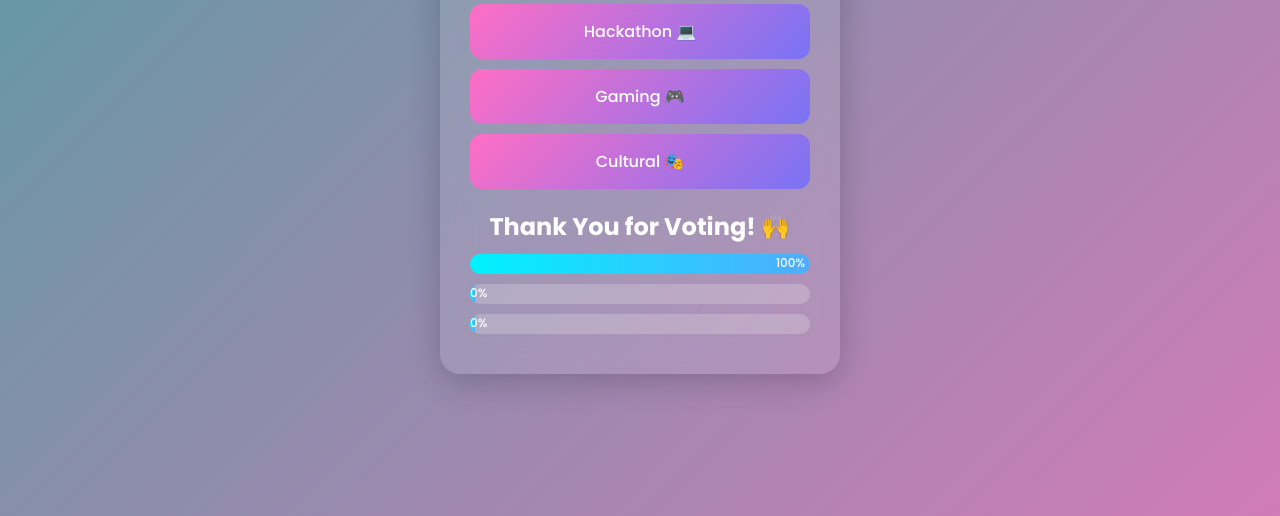
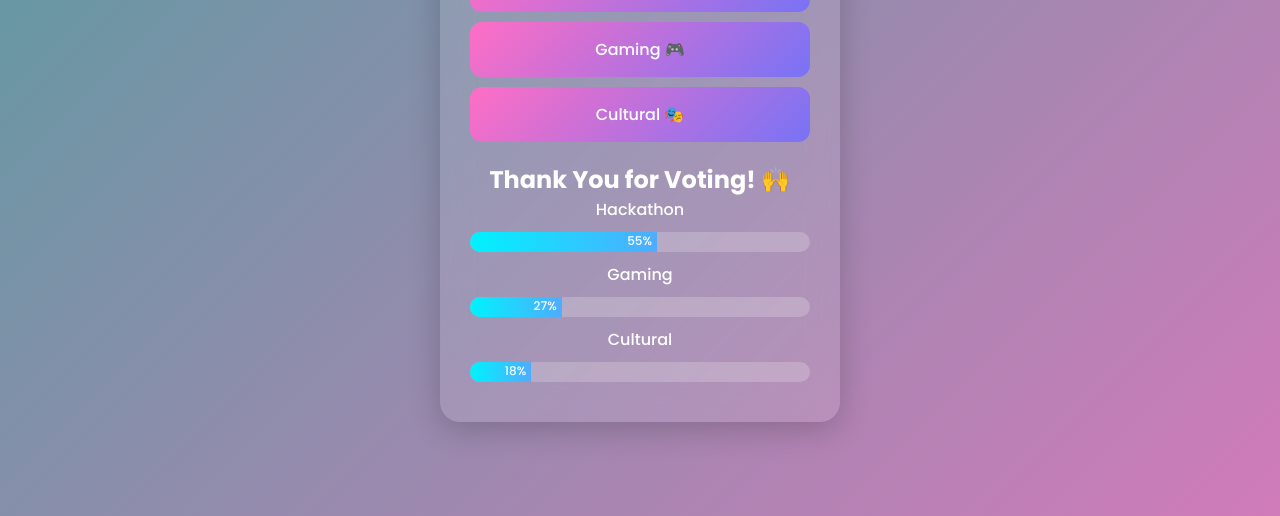
Before and after one commit to Pranjali14-pds/pranjali-shedage, a plain HTML site: page index.html in a window 1280 px wide. Both pictures are taken after a click on the button "Hackathon 💻". Shown: the part 284-800 px from the top of the page. Drawn offline with Linux system fonts and the light colour scheme.

Commit message:
Update index.html

```diff
--- a/index.html
+++ b/index.html
@@ -5,7 +5,6 @@
 <meta name="viewport" content="width=device-width, initial-scale=1.0">
 <title>Event Voting System</title>
 
-<!-- Google Font -->
 <link href="https://fonts.googleapis.com/css2?family=Poppins:wght@300;500;700&display=swap" rel="stylesheet">
 
 <style>
@@ -16,7 +15,6 @@
     font-family: 'Poppins', sans-serif;
 }
 
-/* 🌈 Background */
 body {
     height: 100vh;
     display: flex;
@@ -32,7 +30,6 @@ body {
     100% { background-position: right; }
 }
 
-/* 🧊 Glass Card */
 .container {
     width: 90%;
     max-width: 400px;
@@ -43,14 +40,12 @@ body {
     box-shadow: 0 8px 32px rgba(0,0,0,0.2);
     text-align: center;
     color: white;
-    animation: fadeIn 1s ease;
 }
 
 h1 {
     margin-bottom: 20px;
 }
 
-/* 🔘 Buttons */
 .btn {
     display: block;
     width: 100%;
@@ -70,11 +65,9 @@ h1 {
     box-shadow: 0 0 15px rgba(255,255,255,0.6);
 }
 
-/* 📊 Result Section */
 .result {
     margin-top: 20px;
-    display: none;
-    animation: slideUp 0.6s ease;
+    display: block;
 }
 
 .bar {
@@ -92,18 +85,6 @@ h1 {
     padding-right: 5px;
     font-size: 12px;
 }
-
-/* ✨ Animations */
-@keyframes fadeIn {
-    from {opacity: 0;}
-    to {opacity: 1;}
-}
-
-@keyframes slideUp {
-    from {transform: translateY(30px); opacity: 0;}
-    to {transform: translateY(0); opacity: 1;}
-}
-
 </style>
 </head>
 
@@ -112,23 +93,24 @@ h1 {
 <div class="container">
     <h1>Vote for Your Favorite Event 🎉</h1>
 
-    <!-- Buttons -->
     <button class="btn" onclick="vote('hackathon')">Hackathon 💻</button>
     <button class="btn" onclick="vote('gaming')">Gaming 🎮</button>
     <button class="btn" onclick="vote('cultural')">Cultural 🎭</button>
 
-    <!-- Result -->
     <div class="result" id="result">
         <h2>Thank You for Voting! 🙌</h2>
 
+        <p>Hackathon</p>
         <div class="bar">
             <div class="fill" id="hackathonBar">0%</div>
         </div>
 
+        <p>Gaming</p>
         <div class="bar">
             <div class="fill" id="gamingBar">0%</div>
         </div>
 
+        <p>Cultural</p>
         <div class="bar">
             <div class="fill" id="culturalBar">0%</div>
         </div>
@@ -137,21 +119,22 @@ h1 {
 
 <script>
 let votes = {
-    hackathon: 0,
-    gaming: 0,
-    cultural: 0
+    hackathon: 5,
+    gaming: 3,
+    cultural: 2
 };
 
 function vote(option) {
     votes[option]++;
+    updateResults();
+}
 
+function updateResults() {
     let total = votes.hackathon + votes.gaming + votes.cultural;
 
     let hackathonPercent = Math.round((votes.hackathon / total) * 100);
     let gamingPercent = Math.round((votes.gaming / total) * 100);
     let culturalPercent = Math.round((votes.cultural / total) * 100);
-
-    document.getElementById("result").style.display = "block";
 
     updateBar("hackathonBar", hackathonPercent);
     updateBar("gamingBar", gamingPercent);
@@ -163,6 +146,10 @@ function updateBar(id, percent) {
     bar.style.width = percent + "%";
     bar.innerText = percent + "%";
 }
+
+window.onload = function() {
+    updateResults();
+};
 </script>
 
 </body>
```
